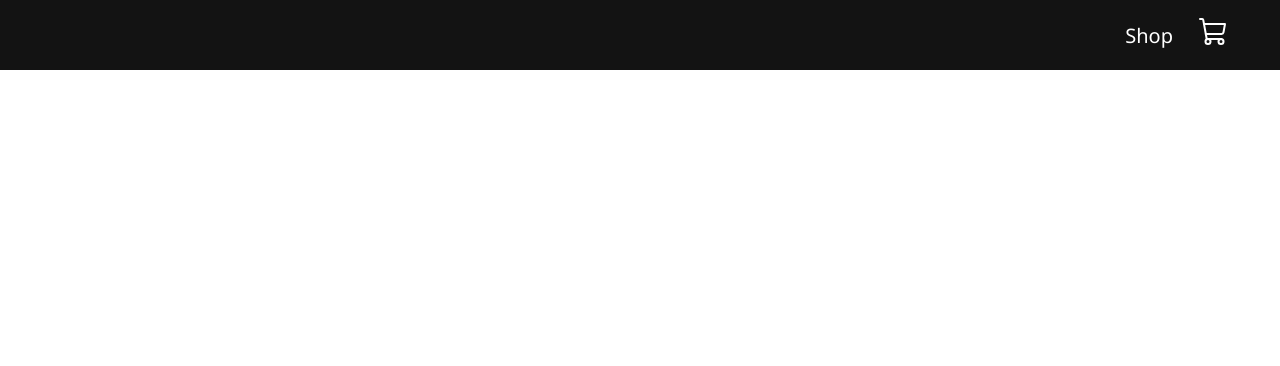
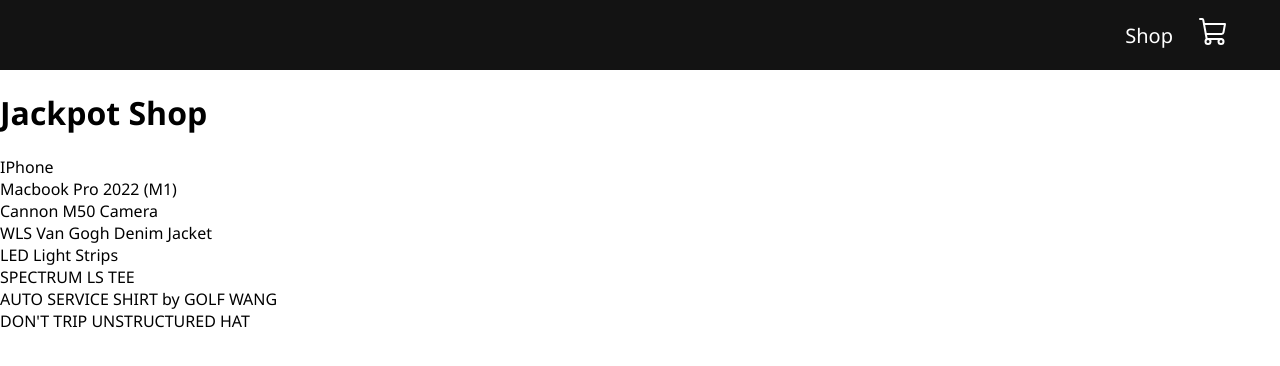
Before and after one commit to erickelninoSwift/shopping_cart_app, a React (Create React App) app: page / in a window 1280 px wide. Shown: the top 366 px of the page. Built offline with nearby package versions, Linux system fonts and the light colour scheme.

Commit message:
update data

```diff
--- a/src/App.js
+++ b/src/App.js
@@ -1,14 +1,17 @@
 import "./App.css";
 import { BrowserRouter as Router, Routes, Route } from "react-router-dom";
 import { Navbar } from "./components/Navbar";
+import { Cart } from "./pages/cart/Cart";
+import { Shop } from "./pages/shop/Shop";
+import { PRODUCTS } from "./products";
 function App() {
   return (
     <div className="App">
       <Router>
         <Navbar />
         <Routes>
-          <Route path="/" element={""} />
-          <Route path="/cart" element={""} />
+          <Route path="/" element={<Shop />} />
+          <Route path="/cart" element={<Cart />} />
         </Routes>
       </Router>
     </div>
--- /dev/null
+++ b/src/pages/cart/Cart.jsx
@@ -0,0 +1,5 @@
+import React from "react";
+
+export const Cart = () => {
+  return <div>Cart</div>;
+};
--- /dev/null
+++ b/src/pages/shop/Product.jsx
@@ -0,0 +1,8 @@
+import React from "react";
+
+const Product = ({ productsInfo }) => {
+  const { id, productName, price, productImage } = productsInfo;
+  return <div>{productName}</div>;
+};
+
+export default Product;
--- /dev/null
+++ b/src/pages/shop/Shop.jsx
@@ -0,0 +1,18 @@
+import React from "react";
+import { PRODUCTS } from "../../products";
+import Product from "./Product";
+export const Shop = () => {
+  return (
+    <div className="shop">
+      <div className="shoptitle">
+        <h1>Jackpot Shop</h1>
+      </div>
+      <div className="products">
+        {PRODUCTS.map((data) => {
+          const { id, productName } = data;
+          return <Product key={id} productsInfo={data} />;
+        })}
+      </div>
+    </div>
+  );
+};
--- /dev/null
+++ b/src/products.js
@@ -0,0 +1,59 @@
+import product1 from "./assets/products/1.png";
+import product2 from "./assets/products/2.png";
+import product3 from "./assets/products/3.png";
+import product4 from "./assets/products/4.png";
+import product5 from "./assets/products/5.png";
+import product6 from "./assets/products/6.webp";
+import product7 from "./assets/products/7.webp";
+import product8 from "./assets/products/8.webp";
+
+export const PRODUCTS = [
+  {
+    id: 1,
+    productName: "IPhone",
+    price: 999.0,
+    productImage: product1,
+  },
+  {
+    id: 2,
+    productName: "Macbook Pro 2022 (M1)",
+    price: 1999.0,
+    productImage: product2,
+  },
+  {
+    id: 3,
+    productName: "Cannon M50 Camera",
+    price: 699.0,
+    productImage: product3,
+  },
+  {
+    id: 4,
+    productName: "WLS Van Gogh Denim Jacket",
+    price: 228.0,
+    productImage: product4,
+  },
+  {
+    id: 5,
+    productName: "LED Light Strips",
+    price: 19.99,
+    productImage: product5,
+  },
+  {
+    id: 6,
+    productName: "SPECTRUM LS TEE",
+    price: 68.0,
+    productImage: product6,
+  },
+  {
+    id: 7,
+    productName: "AUTO SERVICE SHIRT by GOLF WANG",
+    price: 120.0,
+    productImage: product7,
+  },
+  {
+    id: 8,
+    productName: "DON'T TRIP UNSTRUCTURED HAT",
+    price: 40.0,
+    productImage: product8,
+  },
+];
```
